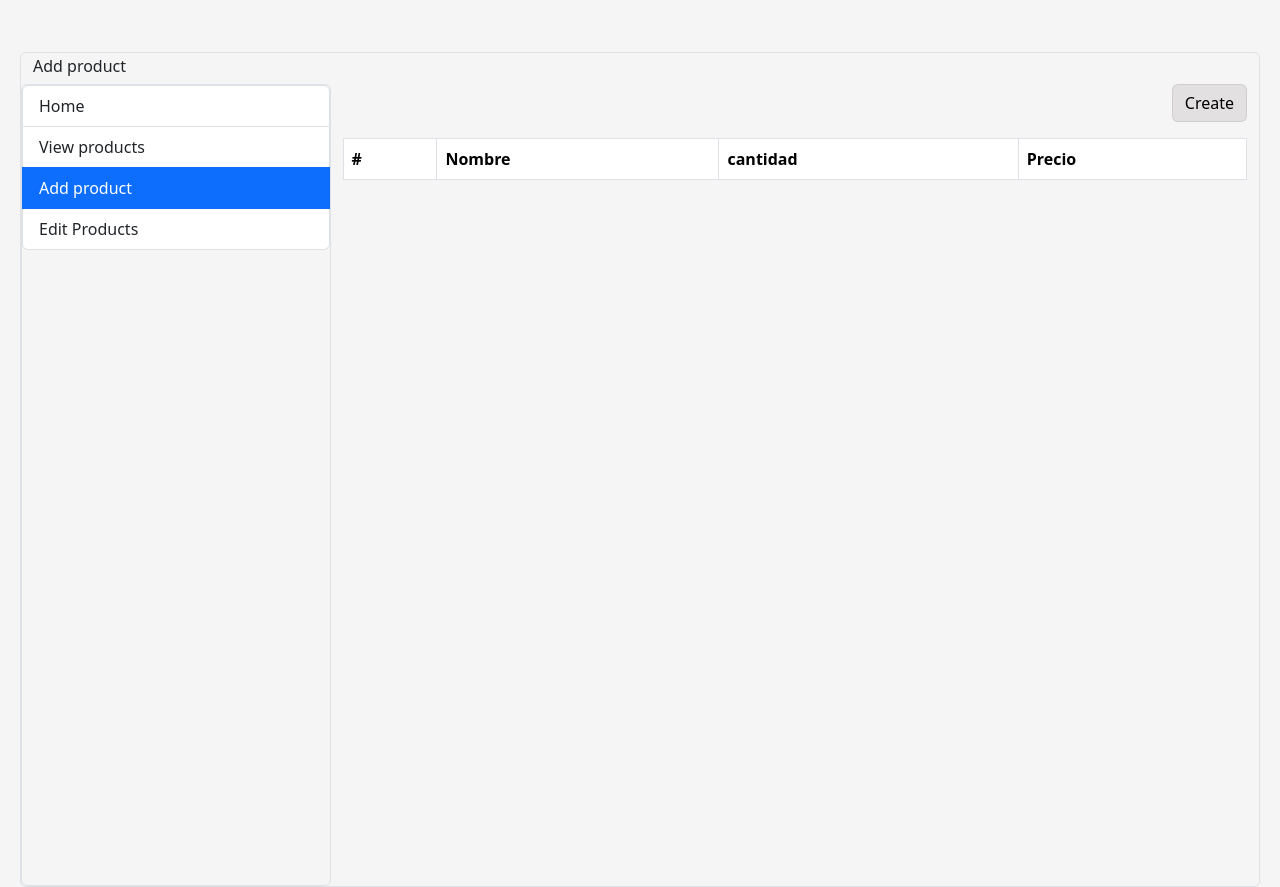
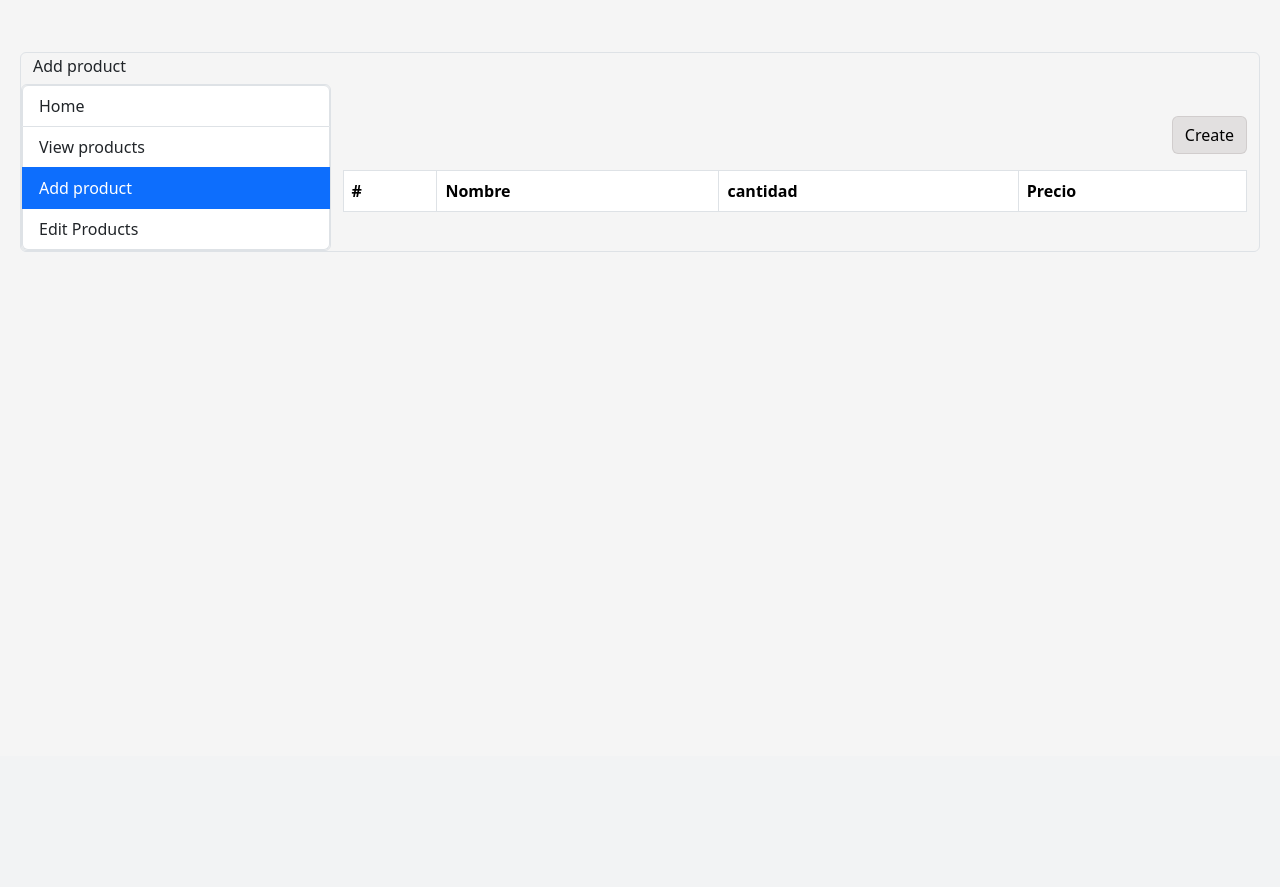
Before and after one commit to cristianHNITSP/proyecto-final-tiendadevanessa, a Flask app: page /products/addproduct in a window 1280 px wide. Shown: the part 44-931 px from the top of the page. After the commit the page ends 296 px from the top, so only its background shows below. Run offline with Flask 3, Linux system fonts and the light colour scheme; lists and menus that the app fills with data are empty; some libraries are stand-ins or nearby versions.

Commit message:
ajustes al Scan y optimización

```diff
--- a/marketMAIN/products.py
+++ b/marketMAIN/products.py
@@ -13,3 +13,7 @@ def editproduct():
 @bp.route('/addproduct')
 def addproduct():
     return render_template('products/add-product.html')
+
+@bp.route('/QR')
+def scanner():
+    return render_template('products/tester.html')
--- a/marketMAIN/static/css/auth.css
+++ b/marketMAIN/static/css/auth.css
@@ -11,3 +11,7 @@ body.dark-mode .list-group-buttons:active {
     /* Color de fondo cuando se presiona el botón en modo claro */
 
 }
+
+::-webkit-scrollbar {
+    display: none;
+}
--- a/marketMAIN/static/css/products.css
+++ b/marketMAIN/static/css/products.css
@@ -61,11 +61,3 @@ body.dark-mode .list-group-buttons:active {
   /* Color de fondo cuando se presiona el botón en modo claro */
 
 }
-
-
-#camera {
-  width: 100%;
-  height: auto;
-  max-width: 765px; /* Máximo ancho para la cámara */
-  margin: 0 auto; /* Centrar la cámara */
-}
--- a/marketMAIN/static/css/top-navbar.css
+++ b/marketMAIN/static/css/top-navbar.css
@@ -2,7 +2,7 @@
 .main-content {
   max-width: 100%;
   overflow-x: hidden;
-  transition: margin-top 0.8s ease; /* Agregar transición para cambios de margen */
+  transition: margin-top 0.6s ease; /* Agregar transición para cambios de margen */
 }
 
 .main-content.collapsed {
@@ -10,8 +10,8 @@
 }
 
 .navbar-expanded {
-  margin-top: 100px; /* ajusta según sea necesario */
-  transition: margin-top 0.8s ease; /* agrega una transición suave */
+  margin-top: 95px; /* ajusta según sea necesario */
+  transition: margin-top 0.6s ease; /* agrega una transición suave */
 }
 
 
@@ -77,3 +77,8 @@ body:not(.dark-mode) .btn:active {
   border-color: #bdbdbd; /* Color del borde cuando se presiona el botón en modo claro */
   color: #F5F5F5;
 }
+
+.focus-outline-none:focus {
+  outline: none !important;
+  box-shadow: none !important;
+}
--- a/marketMAIN/templates/auth/signin.html
+++ b/marketMAIN/templates/auth/signin.html
@@ -1,6 +1,8 @@
 {% extends 'top navbar/top-navbar.html' %}
 {% block title %} sign in {% endblock %}
 {% block content %}
+<link rel="stylesheet" type="text/css" href="{{ url_for('static', filename='css/auth.css') }}">
+
 <div class="container-fluid mx-4">
   <div class="d-flex justify-content-center align-items-center" style="height: 100vh;">
     <!-- 56px es la altura aproximada del navbar, ajusta este valor según sea necesario -->
--- a/marketMAIN/templates/products/add-product.html
+++ b/marketMAIN/templates/products/add-product.html
@@ -14,9 +14,9 @@
     <h6 class="mt-1 d-none d-sm-flex">Add product</h6>
 
 
-    <div class="col-3 border border-Tertiary rounded p-0">
-      <nav class="nav flex-column" style="height: 100vh;">
-        <div class="list-group d-flex flex-column" style="height: 100%;">
+    <div class="col-12 col-lg-3 border border-Tertiary rounded p-0">
+      <nav class="nav flex-column">
+        <div class="list-group d-flex flex-column">
           <a class="list-group-button-home list-group-item list-group-item-action"
             href="{{ url_for('shortcut.shortcut') }}">Home</a>
           <a class="list-group-buttons list-group-item list-group-item-action"
@@ -29,16 +29,17 @@
       </nav>
     </div>
 
-    <div class="col-9 "> <!-- Añadimos la clase rounded -->
-      <form class="d-flex">
+    <div class="col-12 col-lg-9 mt-3"> <!-- Utilizamos clases de Bootstrap para diseño responsivo y espaciado -->
+      <form class="d-flex mt-3">
         <div class="flex-grow-1"></div> <!-- Este div se expandirá para ocupar el espacio disponible -->
 
         <button type="button" class="btn btn-primary" data-bs-toggle="modal" data-bs-target="#createmodal"
-          data-bs-whatever="@mdo">Create</button>
-
+          data-bs-whatever="@mdo">Create
+        </button>
       </form>
 
-      <table class="table table-bordered table-striped mt-3 m-0"> <!-- Mantenemos las clases existentes -->
+      <table class="table table-bordered table-striped mt-3 mb-3">
+        <!-- Mantenemos las clases existentes y agregamos espaciado -->
         <thead>
           <tr>
             <th scope="col">#</th>
@@ -60,6 +61,7 @@
         </tbody>
       </table>
     </div>
+
 
     <div class="modal fade" id="createmodal" data-bs-backdrop="static" tabindex="-1" aria-labelledby="createmodallabel"
       aria-hidden="true">
@@ -130,22 +132,18 @@
 
               <div class="mb-3">
                 <!-- Botón para abrir la cámara -->
-                <label for="cantidad" class="form-label">Codebars:</label>
-                <button type="button" class="btn btn-primary" onclick="startCamera()">Scancode </button>
+                <label for="cantidad" class="form-label">Codebars scan preview:</label>
               </div>
 
               <!-- Vista previa de la cámara -->
-              <div class="mb-3 mt-3 row justify-content-left">
-                <label for="camera" class="form-label col-12 col-md-6">preview:</label>
-                <div class="container-fluid mt-2">
-                  <div id="camera" class="preview-camera border border-Tertiary rounded p-0 col-12 col-md-6"></div>
-                </div>
+              <div class="container-fluid mt-3 bg-light rounded py-3">
 
+                <div class="preview-camera col-12 d-none" id="camera"></div>
               </div>
 
               <!-- Selector para los códigos de barras escaneados -->
               <div class="mb-3">
-                <label for="qrCodes" class="form-label">Codebar scanned:</label>
+                <label for="qrCodes" class="form-label mt-3">Codebar scanned:</label>
                 <select class="form-select form-select-sm" id="qrCodes" aria-label="Small select example">
                   <!-- Aquí se agregarán dinámicamente los códigos de barras escaneados -->
                 </select>
@@ -163,7 +161,6 @@
         </div>
       </div>
     </div>
-
 
   </div>
 </div>
@@ -213,173 +210,6 @@
         break;
     }
   }
-</script>
-
-
-<script>
-  function playBeep() {
-    // Verificar si el navegador soporta AudioContext
-    if (window.AudioContext || window.webkitAudioContext) {
-      // Crear un nuevo contexto de audio
-      var context = new (window.AudioContext || window.webkitAudioContext)();
-
-      // Crear un oscilador para generar el tono
-      var oscillator = context.createOscillator();
-
-      // Configurar el oscilador para que genere un tono de 1000 Hz
-      oscillator.frequency.setValueAtTime(1000, context.currentTime);
-
-      // Conectar el oscilador al destino de audio (altavoces)
-      oscillator.connect(context.destination);
-
-      // Iniciar el oscilador
-      oscillator.start();
-
-      // Detener el oscilador después de 0.5 segundos (500 milisegundos)
-      setTimeout(function () {
-        oscillator.stop();
-      }, 500);
-    } else {
-      // Si el navegador no soporta AudioContext, mostrar un mensaje de error
-      console.error('El navegador no soporta la reproducción de sonidos.');
-    }
-  }
-
-  function startCamera() {
-    // Inicializar QuaggaJS con la configuración necesaria
-    Quagga.init({
-      inputStream: {
-        name: "Live",
-        type: "LiveStream",
-        target: document.querySelector("#camera"),
-        constraints: {
-          width: '100%', // Ancho al 100% del contenedor
-          height: 'auto', // Alto automático para mantener la relación de aspecto
-          marginTop: '5%', // Margen superior del 5% del contenedor
-          marginRight: 0, // Sin margen a la derecha
-          marginBottom: 0, // Sin margen en la parte inferior
-          marginLeft: 0, // Sin margen a la izquierda
-          padding: '10px', // Padding de 10px en todos los lados
-          // O puedes usar propiedades específicas de padding:
-          // paddingTop: '10px',
-          // paddingRight: '10px',
-          // paddingBottom: '10px',
-          // paddingLeft: '10px',
-        },
-        area: {
-          top: "0%",
-          right: "0%",
-          left: "0%",
-          bottom: "0%"
-        },
-        singleChannel: false
-      },
-      decoder: {
-        readers: ["ean_reader", "ean_8_reader", "code_39_reader", "code_39_vin_reader", "codabar_reader", "upc_reader", "upc_e_reader", "i2of5_reader"]
-      }
-    }, function (err) {
-      if (err) {
-        console.error('Error al iniciar QuaggaJS:', err);
-        alert('Error al iniciar QuaggaJS. Por favor, asegúrate de permitir el acceso a la cámara.');
-        return;
-      }
-      console.log('QuaggaJS iniciado correctamente.');
-      Quagga.start();
-    });
-
-    // Evento para capturar los códigos de barras escaneados
-    // Objeto para almacenar los códigos de barras escaneados y sus ocurrencias
-    var scannedCodes = {};
-
-    // Función para agregar un código a la lista y limpiar el registro
-    function addMostCommonCodeToList() {
-      // Encontrar el código de barras más común
-      var mostCommonCodes = Object.keys(scannedCodes).reduce(function (a, b) {
-        return scannedCodes[a] > scannedCodes[b] ? a : b;
-      });
-
-      console.log('Código de barras más común:', mostCommonCodes);
-
-      // Verificar si el código más común ya está en la lista
-      var select = document.getElementById("qrCodes");
-      var optionExists = Array.from(select.options).some(function (option) {
-        return option.value === mostCommonCodes;
-      });
-
-      // Si el código no está en la lista, agregarlo
-      if (!optionExists) {
-        // Crear un nuevo elemento de opción para el código más común
-        var option = document.createElement("option");
-        option.text = mostCommonCodes;
-
-        // Agregar el nuevo elemento de opción a la lista
-        select.add(option);
-
-        // Reproducir sonido
-        playBeep();
-      }
-
-      // Limpiar el registro de códigos escaneados
-      scannedCodes = {};
-    }
-
-    // Evento para capturar los códigos de barras escaneados
-    Quagga.onDetected(function (result) {
-      var code = result.codeResult.code; // Obtener el código de barras detectado
-      console.log('Código de barras detectado:', code);
-
-      if (code.length === 13) {
-        console.log('Código de barras detectado:', code);
-
-        // Incrementar el conteo para este código de barras
-        scannedCodes[code] = (scannedCodes[code] || 0) + 1;
-
-        // Detener temporalmente la detección de códigos de barras
-        Quagga.pause();
-
-        // Esperar 2 segundos antes de procesar los códigos
-        setTimeout(function () {
-          addMostCommonCodeToList();
-
-          // Reiniciar la detección de códigos de barras
-          Quagga.start();
-        }, 2000); // Esperar 2 segundos antes de procesar los códigos
-      }
-    });
-
-
-
-    // Evento para marcar un recuadro al detectar un código de barras
-    Quagga.onProcessed(function (result) {
-      var drawingCtx = Quagga.canvas.ctx.overlay,
-        drawingCanvas = Quagga.canvas.dom.overlay;
-
-      // Limpiar el área de dibujo
-      drawingCtx.clearRect(0, 0, parseInt(drawingCanvas.getAttribute("width")), parseInt(drawingCanvas.getAttribute("height")));
-
-      // Verificar si hay resultados de códigos de barras y dibujar un recuadro si es así
-      if (result && result.boxes && result.boxes.length > 0) {
-        var area = result.boxes[0]; // Tomar el primer resultado de código de barras
-
-        drawingCtx.strokeStyle = "#00f"; // Color azul
-        drawingCtx.lineWidth = 2;
-        drawingCtx.strokeRect(area.left, area.top, area.width, area.height);
-
-        if (area) {
-          drawingCtx.strokeStyle = "#00f"; // Color azul
-          drawingCtx.lineWidth = 2;
-          drawingCtx.beginPath();
-          drawingCtx.moveTo(area[0][0], area[0][1]);
-          for (var i = 1; i < area.length; i++) {
-            drawingCtx.lineTo(area[i][0], area[i][1]);
-          }
-          drawingCtx.closePath();
-          drawingCtx.stroke();
-        }
-      }
-    });
-  }
-
 </script>
 
 <script>
@@ -442,5 +272,170 @@
   }
 </script>
 
+<script>
+  var isQuaggaStarted = false;
+
+  function playBeep() {
+    if (window.AudioContext || window.webkitAudioContext) {
+      var context = new (window.AudioContext || window.webkitAudioContext)();
+      var oscillator = context.createOscillator();
+      oscillator.frequency.setValueAtTime(1000, context.currentTime);
+      oscillator.connect(context.destination);
+      oscillator.start();
+      setTimeout(function () {
+        oscillator.stop();
+      }, 500);
+    } else {
+      console.error('El navegador no soporta la reproducción de sonidos.');
+    }
+  }
+
+  function startCamera() {
+    if (isQuaggaStarted) {
+      Quagga.stop();
+      isQuaggaStarted = false;
+    }
+
+    function calcularAncho() {
+      var defaultWidthPercentage = 57.2;
+      return (window.innerWidth * defaultWidthPercentage) / 100;
+    }
+
+    Quagga.init({
+      inputStream: {
+        name: "Live",
+        type: "LiveStream",
+        target: document.querySelector("#camera"),
+        constraints: {
+          width: calcularAncho(),
+          height: 220,
+          marginTop: '5%',
+          marginRight: 0,
+          marginBottom: 0,
+          marginLeft: 0,
+          padding: '10px'
+        },
+        area: {
+          top: "0%",
+          right: "0%",
+          left: "0%",
+          bottom: "0%"
+        },
+        singleChannel: false,
+        zoom: {
+          max: 3,
+          min: 1,
+          defaultValue: 3,
+          pinchToZoom: true
+        }
+      },
+      decoder: {
+        readers: ["ean_reader", "ean_8_reader", "code_39_reader", "code_39_vin_reader", "codabar_reader", "upc_reader", "upc_e_reader", "i2of5_reader"]
+      }
+    }, function (err) {
+      if (err) {
+        console.error('Error al iniciar QuaggaJS:', err);
+        alert('Error al iniciar QuaggaJS. Por favor, asegúrate de permitir el acceso a la cámara.');
+        return;
+      }
+      console.log('QuaggaJS iniciado correctamente.');
+      Quagga.start();
+      isQuaggaStarted = true;
+    });
+
+    var scannedCodes = {};
+
+    function addMostCommonCodeToList() {
+      var mostCommonCodes = Object.keys(scannedCodes).reduce(function (a, b) {
+        return scannedCodes[a] > scannedCodes[b] ? a : b;
+      });
+
+      console.log('Código de barras más común:', mostCommonCodes);
+
+      var select = document.getElementById("qrCodes");
+      var optionExists = Array.from(select.options).some(function (option) {
+        return option.value === mostCommonCodes;
+      });
+
+      if (!optionExists) {
+        var option = document.createElement("option");
+        option.text = mostCommonCodes;
+        select.add(option);
+        playBeep();
+      }
+
+      scannedCodes = {};
+    }
+
+    Quagga.onDetected(function (result) {
+      var code = result.codeResult.code;
+      console.log('Código de barras detectado:', code);
+
+      if (code.length === 13) {
+        console.log('Código de barras detectado:', code);
+
+        scannedCodes[code] = (scannedCodes[code] || 0) + 1;
+
+        Quagga.pause();
+
+        setTimeout(function () {
+          addMostCommonCodeToList();
+          Quagga.start();
+        }, 2000);
+      }
+    });
+
+    Quagga.onProcessed(function (result) {
+      var drawingCtx = Quagga.canvas.ctx.overlay,
+        drawingCanvas = Quagga.canvas.dom.overlay;
+
+      drawingCtx.clearRect(0, 0, parseInt(drawingCanvas.getAttribute("width")), parseInt(drawingCanvas.getAttribute("height")));
+
+      if (result && result.boxes && result.boxes.length > 0) {
+        var area = result.boxes[0];
+
+        drawingCtx.strokeStyle = "#00f";
+        drawingCtx.lineWidth = 2;
+        drawingCtx.strokeRect(area.left, area.top, area.width, area.height);
+
+        if (area) {
+          drawingCtx.strokeStyle = "#00f";
+          drawingCtx.lineWidth = 2;
+          drawingCtx.beginPath();
+          drawingCtx.moveTo(area[0][0], area[0][1]);
+          for (var i = 1; i < area.length; i++) {
+            drawingCtx.lineTo(area[i][0], area[i][1]);
+          }
+          drawingCtx.closePath();
+          drawingCtx.stroke();
+        }
+      }
+    });
+  }
+
+  var resizeTimer;
+  window.addEventListener('resize', function () {
+    clearTimeout(resizeTimer);
+    resizeTimer = setTimeout(function () {
+      if (isQuaggaStarted) {
+        Quagga.stop();
+        startCamera();
+      }
+    }, 200);
+  });
+
+  var myModal = document.getElementById('createmodal');
+  myModal.addEventListener('shown.bs.modal', function () {
+    startCamera();
+  });
+
+  myModal.addEventListener('hidden.bs.modal', function () {
+    if (isQuaggaStarted) {
+      Quagga.stop();
+      isQuaggaStarted = false;
+    }
+  });
+</script>
+
 
 {% endblock %}
--- a/marketMAIN/templates/profile/welcome-user.html
+++ b/marketMAIN/templates/profile/welcome-user.html
@@ -2,10 +2,7 @@
 %} {%block content %}
 
 <div class="container-fluid mx-4">
-  <div
-    class="d-flex justify-content-center align-items-center"
-    style="height: 100vh"
-  >
+  <div class="d-flex justify-content-center align-items-center" style="height: 100vh">
     <!-- 56px es la altura aproximada del navbar, ajusta este valor según sea necesario -->
     <div class="col-xl-10">
       <div class="row">
--- a/marketMAIN/templates/settings/settings.html
+++ b/marketMAIN/templates/settings/settings.html
@@ -8,10 +8,9 @@
 
     <h6 class="mt-1 d-none d-sm-flex">General settings</h6>
 
-
     <div class="col-3 border border-Tertiary rounded p-0">
-      <nav class="nav flex-column" style="height: 100vh;">
-        <div class="list-group d-flex flex-column" style="height: 100%;">
+      <nav class="nav flex-column">
+        <div class="list-group d-flex flex-column">
           <a class="list-group-button-home list-group-item list-group-item-action"
             href="{{ url_for('shortcut.shortcut') }}">Home</a>
           <a class="list-group-item list-group-item-action active" href="">General settings</a>
--- a/marketMAIN/templates/shortcut.html
+++ b/marketMAIN/templates/shortcut.html
@@ -5,7 +5,8 @@
 <link rel="stylesheet" type="text/css" href="{{ url_for('static', filename='css/products-shortcut-style.css') }}">
 <link rel="stylesheet" href="https://cdnjs.cloudflare.com/ajax/libs/animate.css/4.1.1/animate.min.css">
 
-<div class="container-fluid mx-4 animate__animated animate__fadeInUp">
+<!-- animate__animated animate__fadeInUp -->
+<div class="container-fluid mx-4 ">
     <div class="row justify-content-center align-items-center" style="height: calc(100vh - 56px);">
         <div class="col-xl-10">
             <div class="row justify-content-center">
--- a/marketMAIN/templates/top navbar/top-navbar.html
+++ b/marketMAIN/templates/top navbar/top-navbar.html
@@ -17,14 +17,13 @@
         integrity="sha384-YvpcrYf0tY3lHB60NNkmXc5s9fDVZLESaAA55NDzOxhy9GkcIdslK1eN7N6jIeHz"
         crossorigin="anonymous"></script>
 
-
     <link rel="stylesheet" type="text/css" href="{{ url_for('static', filename='css/top-navbar.css') }}">
 
 </head>
 
 <body class="dark-mode-toggle">
     <!-- Barra de navegación principal -->
-    <nav class="navbar navbar-expand-lg bg-body-tertiary fixed-top py-0" data-bs-theme="">
+    <nav class="navbar navbar-expand-lg bg-body-tertiary fixed-top py-0" data-bs-theme="" id="navbar">
         <div class="container-fluid">
             {% if 'email' in session %}
             <a class="navbar-brand" href="{{ url_for('products.shortcut') }}">SaleTrackStar</a>
@@ -32,12 +31,12 @@
             <a class="navbar-brand" href="{{ url_for('index') }}">SaleTrackStar</a>
             {% endif %}
 
-
-            <button class="navbar-toggler border-0 bg-transparent" type="button" data-bs-toggle="collapse"
-                data-bs-target="#navbarText" aria-controls="navbarText" aria-expanded="false"
+            <button class="navbar-toggler border-0 bg-transparent focus-outline-none" type="button"
+                data-bs-toggle="collapse" data-bs-target="#navbarText" aria-controls="navbarText" aria-expanded="false"
                 aria-label="Toggle navigation" onclick="handleNavbarToggle()">
                 <span class="navbar-toggler-icon"></span>
             </button>
+
             <div class="collapse navbar-collapse justify-content-end" id="navbarText">
                 <ul class="navbar-nav ms-auto mb-5 mb-lg-1">
                     {% if 'email' in session %}
@@ -76,7 +75,6 @@
             }
         }
 
-
         document.addEventListener("DOMContentLoaded", function () {
             // Recuperar el estado del tema del almacenamiento local
             const theme = localStorage.getItem("theme");
@@ -113,7 +111,19 @@
                 localStorage.setItem("theme", "dark");
             }
         }
+    </script>
 
+    <script>
+        document.addEventListener("DOMContentLoaded", function () {
+            window.addEventListener('scroll', function () {
+                const navbarCollapse = document.querySelector('.navbar-collapse');
+                const isNavbarExpanded = navbarCollapse.classList.contains('show');
+                if (isNavbarExpanded) {
+                    const navbarToggler = document.querySelector('.navbar-toggler');
+                    navbarToggler.click();
+                }
+            });
+        });
     </script>
 </body>
 
```
Also changed, not shown: marketMAIN/templates/index.html (+5 -2 lines), marketMAIN/templates/products/edit-product.html (+7 -8 lines), marketMAIN/templates/products/tester.html (added, +48 -0 lines), marketMAIN/templates/products/view-product.html (+15 -12 lines), 1 other file.
